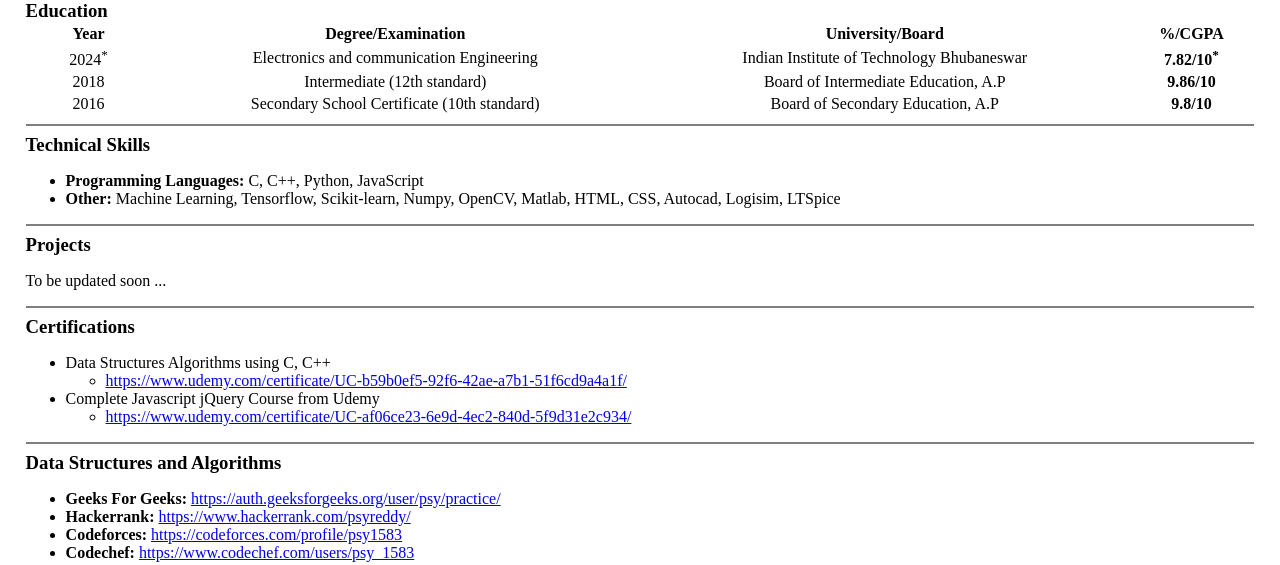
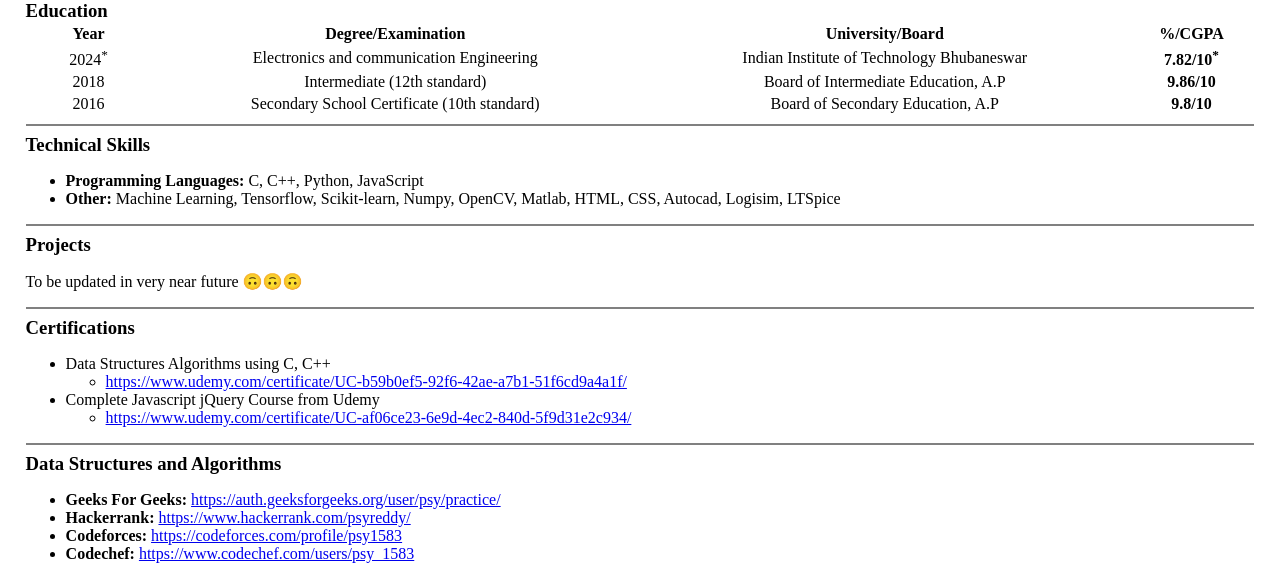
Before and after one commit to psyreddy/portfolio, a plain HTML site: page index.html in a window 1280 px wide. Shown: the part 246-811 px from the top of the page. Drawn offline with Linux system fonts and the light colour scheme.

Commit message:
Update index.html

```diff
--- a/index.html
+++ b/index.html
@@ -78,7 +78,7 @@
 
     <div class="projects">
         <h3>Projects</h3>
-        <p>To be updated soon ...</p>
+        <p>To be updated in very near future 🙃🙃🙃</p>
     </div>
 
     <hr size="2" noshade>
```
Also changed, not shown: main.html (added).
